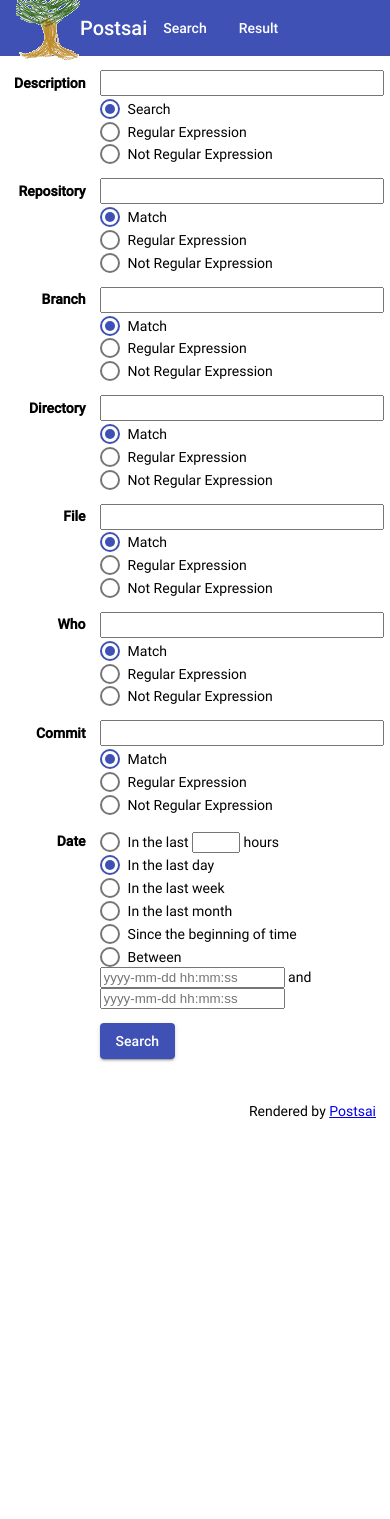
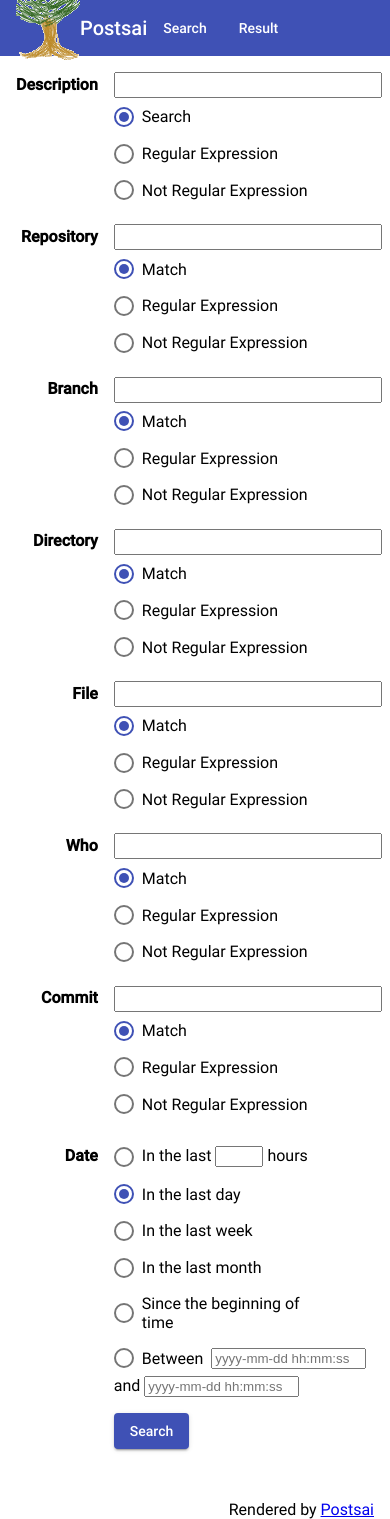
Before and after one commit to postsai/postsai, an Angular app in the folder frontend/: page /search.html in a window 390 px wide. Before the commit the page ends 1119 px from the top, so only its background shows below. Built offline with nearby package versions, Linux system fonts and the light colour scheme.

Commit message:
improved responsive styling and increased font size

```diff
--- a/frontend/src/styles.css
+++ b/frontend/src/styles.css
@@ -12,7 +12,14 @@ html, body {
 body {
 	margin: 0;
 	font-family: Roboto, "Helvetica Neue", sans-serif;
-	font-size: 14px;
+	font-size: 16px;
+}
+
+/* Search Result */
+
+.wait {
+	text-align: center;
+	margin: 10em;
 }
 
 td, th {
@@ -56,13 +63,24 @@ img + div.preformatted {
 	margin-left: 25px;
 }
 
+.mat-cell, .mat-footer-cell {
+	font-size: unset;
+}
+
+/* Search Form */
+
 form {
 	display: table;
 	border-spacing: 1em;
+	margin-left: 2em;
 }
 
 form>div {
 	display: table-row;
+}
+
+form .mat-radio-label {
+	white-space: unset;
 }
 
 form input.form-control {
@@ -70,8 +88,17 @@ form input.form-control {
 	height: 1.5em;
 }
 
+.mat-option {
+	font-size: unset;
+	height: 2em;
+}
+
 input#hours {
 	width: 3em;
+}
+
+input#mindate, input#maxdate {
+	width: 11em;
 }
 
 label.control-label {
@@ -81,20 +108,29 @@ label.control-label {
 }
 
 .form-group {
-	margin-bottom: 1em;
+	margin-bottom: 2em;
 }
 
 mat-radio-button {
-	margin-top: 0.2em;
+	margin-top: 0.5em;
+	margin-bottom: 0.5em;
 	margin-right: 3em;
 }
 
-.wait {
-	text-align: center;
-	margin: 10em;
+mat-radio-button#between {
+	margin-right: 0.5em;
 }
+
+/* Footer */
 
 .footer {
 	text-align: right;
 	margin: 1em
 }
+
+
+@media (max-width: 768px) {
+	form {
+		margin-left: 0;
+	}
+}
```
